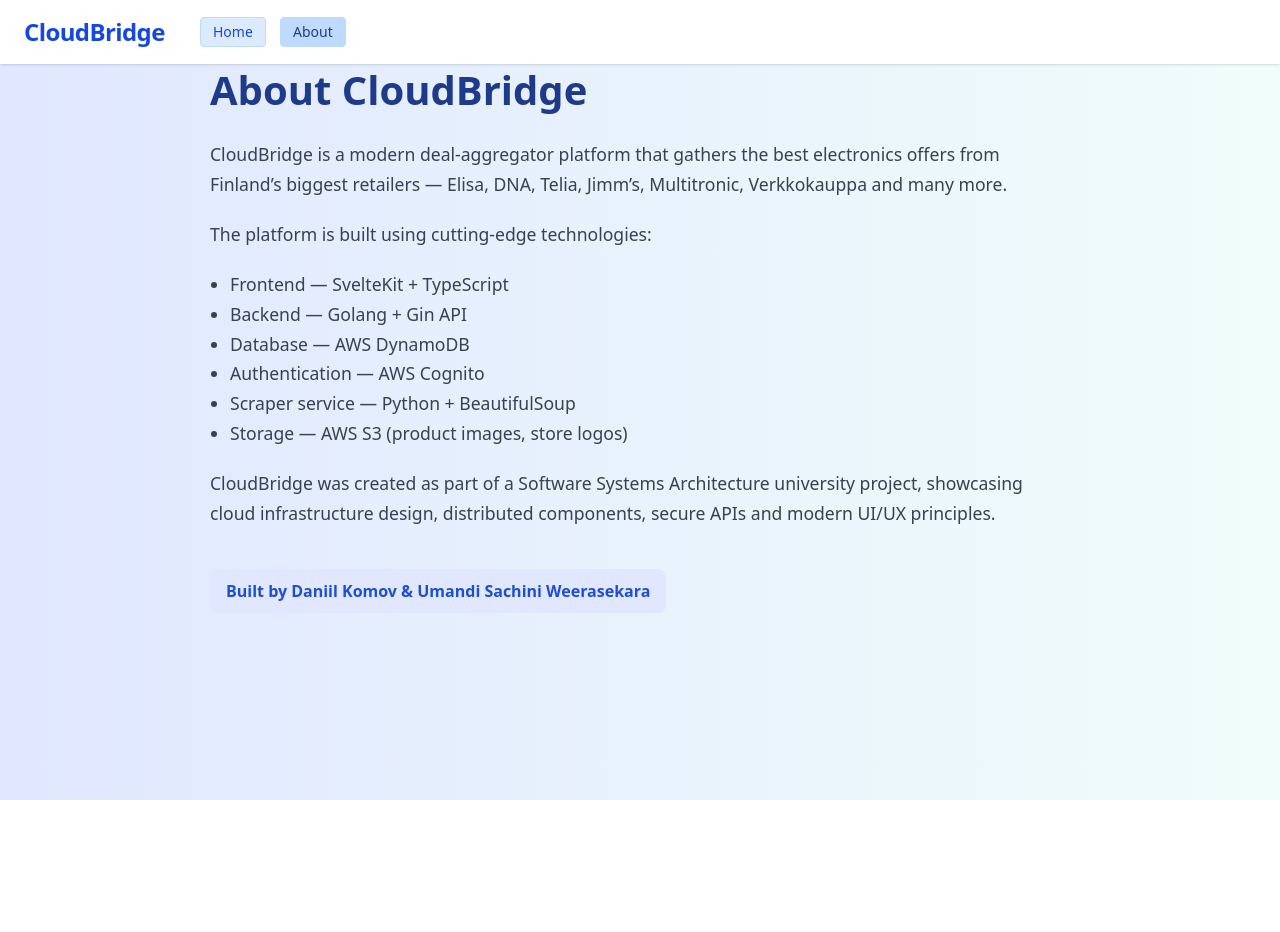
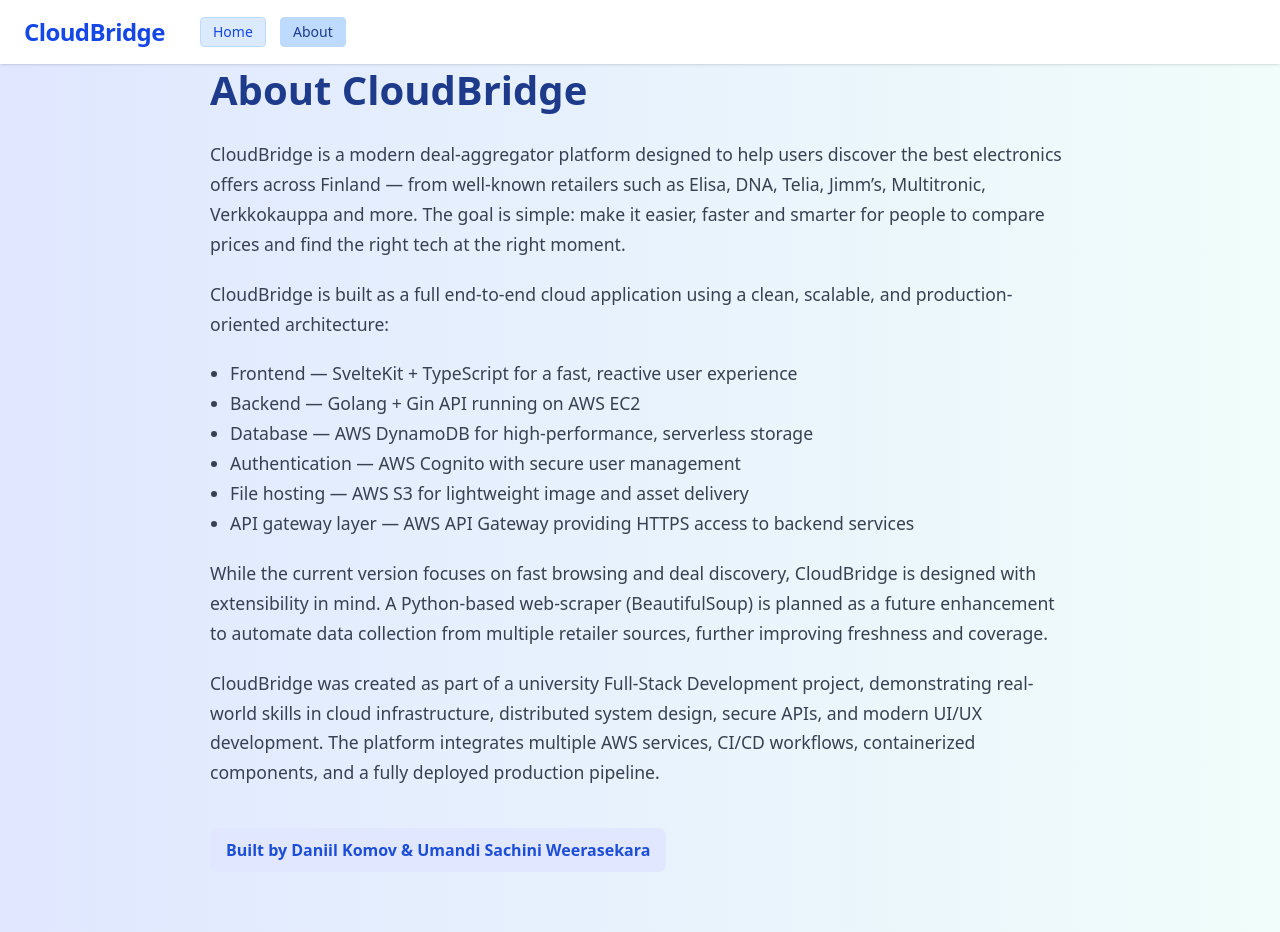
Before and after one commit to IkomovONE/CloudBridge, a SvelteKit app in the folder frontend/svelte@latest/: page /about in a window 1280 px wide. Before the commit the page ends 800 px from the top, so only its background shows below. Built offline with nearby package versions, Linux system fonts and the light colour scheme; a web font is replaced by a local one.

Commit message:
About page

```diff
--- a/frontend/svelte@latest/src/routes/about/+page.svelte
+++ b/frontend/svelte@latest/src/routes/about/+page.svelte
@@ -72,28 +72,40 @@
         <h1 class="about-title">About CloudBridge</h1>
 
         <p class="about-text">
-            CloudBridge is a modern deal-aggregator platform that gathers the best electronics
-            offers from Finland’s biggest retailers — Elisa, DNA, Telia, Jimm’s, Multitronic,
-            Verkkokauppa and many more.
+            CloudBridge is a modern deal-aggregator platform designed to help users discover the best
+            electronics offers across Finland — from well-known retailers such as Elisa, DNA, Telia,
+            Jimm’s, Multitronic, Verkkokauppa and more.
+            The goal is simple: make it easier, faster and smarter for people to compare prices and
+            find the right tech at the right moment.
         </p>
 
         <p class="about-text">
-            The platform is built using cutting-edge technologies:
+            CloudBridge is built as a full end-to-end cloud application using a clean, scalable,
+            and production-oriented architecture:
         </p>
 
         <ul class="about-text" style="list-style: disc; padding-left: 20px;">
-            <li>Frontend — <strong>SvelteKit + TypeScript</strong></li>
-            <li>Backend — <strong>Golang + Gin API</strong></li>
-            <li>Database — <strong>AWS DynamoDB</strong></li>
-            <li>Authentication — <strong>AWS Cognito</strong></li>
-            <li>Scraper service — <strong>Python + BeautifulSoup</strong></li>
-            <li>Storage — <strong>AWS S3 (product images, store logos)</strong></li>
+            <li>Frontend — <strong>SvelteKit + TypeScript</strong> for a fast, reactive user experience</li>
+            <li>Backend — <strong>Golang + Gin</strong> API running on AWS EC2</li>
+            <li>Database — <strong>AWS DynamoDB</strong> for high-performance, serverless storage</li>
+            <li>Authentication — <strong>AWS Cognito</strong> with secure user management</li>
+            <li>File hosting — <strong>AWS S3</strong> for lightweight image and asset delivery</li>
+            <li>API gateway layer — <strong>AWS API Gateway</strong> providing HTTPS access to backend services</li>
         </ul>
 
         <p class="about-text">
-            CloudBridge was created as part of a Software Systems Architecture university project,
-            showcasing cloud infrastructure design, distributed components, secure APIs and modern
-            UI/UX principles.
+            While the current version focuses on fast browsing and deal discovery,
+            CloudBridge is designed with extensibility in mind.
+            A Python-based web-scraper (BeautifulSoup) is planned as a future enhancement to
+            automate data collection from multiple retailer sources, further improving freshness and coverage.
+        </p>
+
+        <p class="about-text">
+            CloudBridge was created as part of a university Full-Stack Development project,
+            demonstrating real-world skills in cloud infrastructure, distributed system design,
+            secure APIs, and modern UI/UX development.
+            The platform integrates multiple AWS services, CI/CD workflows, containerized components,
+            and a fully deployed production pipeline.
         </p>
 
         <div class="about-highlight">
```
